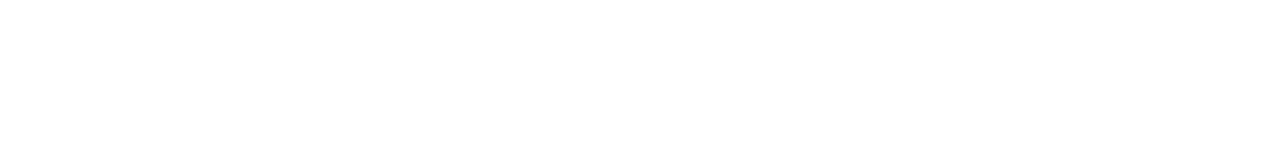
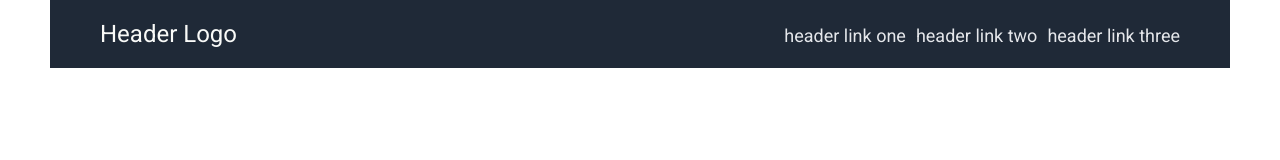
Before and after one commit to daniaedu/odin_landing_page, a plain HTML site: page index.html in a window 1280 px wide. Drawn offline with Linux system fonts and the light colour scheme.

Commit message:
Add header navigation HTML and CSS styling

```diff
--- a/index.html
+++ b/index.html
@@ -8,9 +8,15 @@
 </head>
 
 <body>
-
     <header>
-
+        <nav class="header-nav">
+            <div class="logo">Header Logo</div>
+            <ul class="header-nav-ul">
+                <li><a href="#">header link one</a></li>
+                <li><a href="#">header link two</a></li>
+                <li><a href="#">header link three</a></li>
+            </ul>
+        </nav>
     </header>
 
 </body>
--- a/style.css
+++ b/style.css
@@ -30,3 +30,34 @@ body {
 /*****************************************************************
                     Header
 *****************************************************************/
+
+/* Header styles */
+header {
+    background-color: #1F2937;
+    padding: 20px 50px;
+}
+
+/* Logo styling */
+header .logo {
+    font-size: 24px;
+    color: #F9FAF8;
+}
+
+/* Navigation links styling */
+header .header-nav-ul * {
+    font-size: 18px;
+    color: #E5E7EB;
+}
+
+/* Flexbox layout for the header navigation */
+.header-nav {
+    display: flex;
+    justify-content: space-between;
+    align-items: baseline;
+}
+
+/* Flexbox layout for the header navigation ul */
+.header-nav-ul {
+    display: flex;
+    gap: 10px;
+}
```
